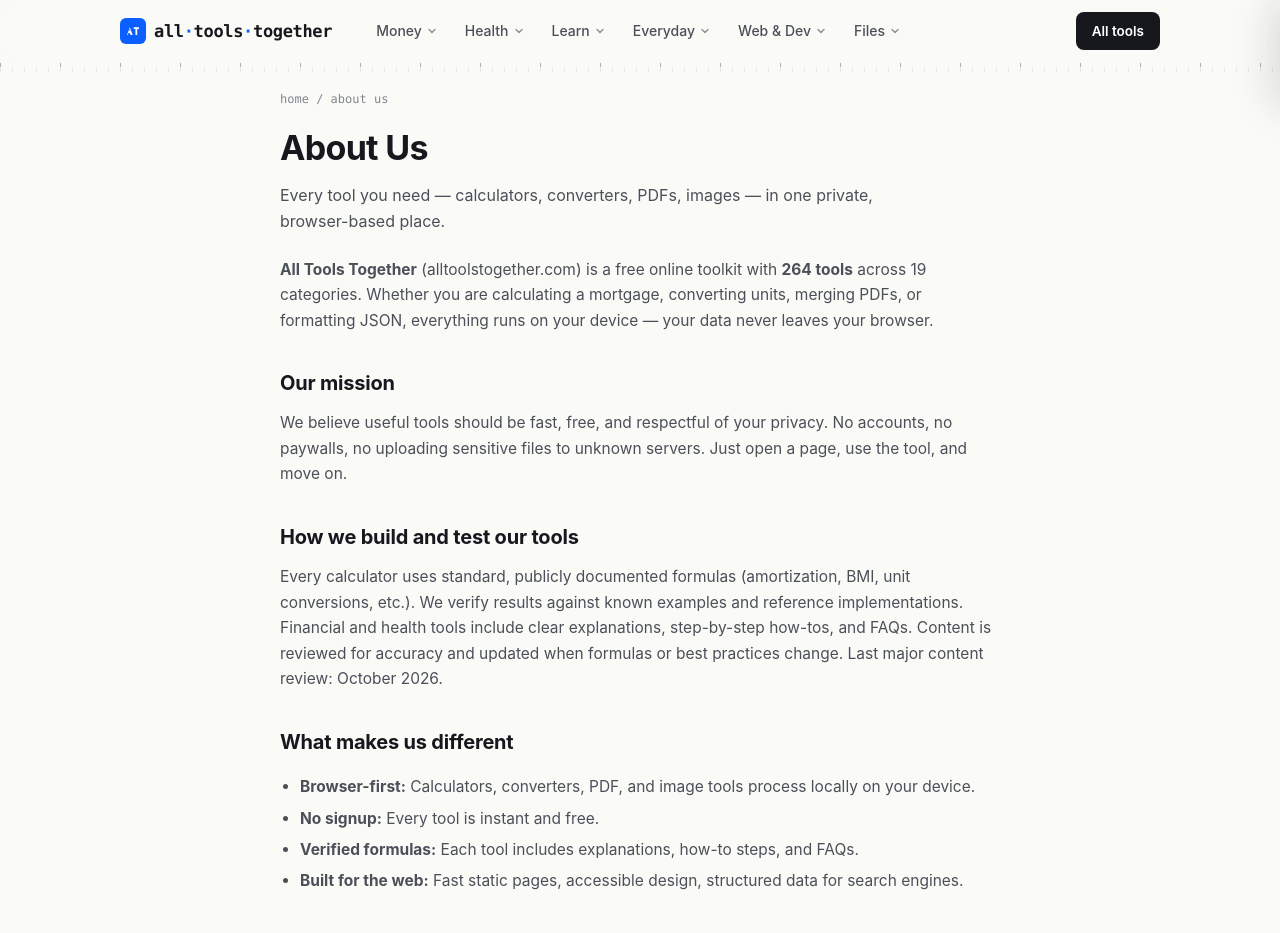
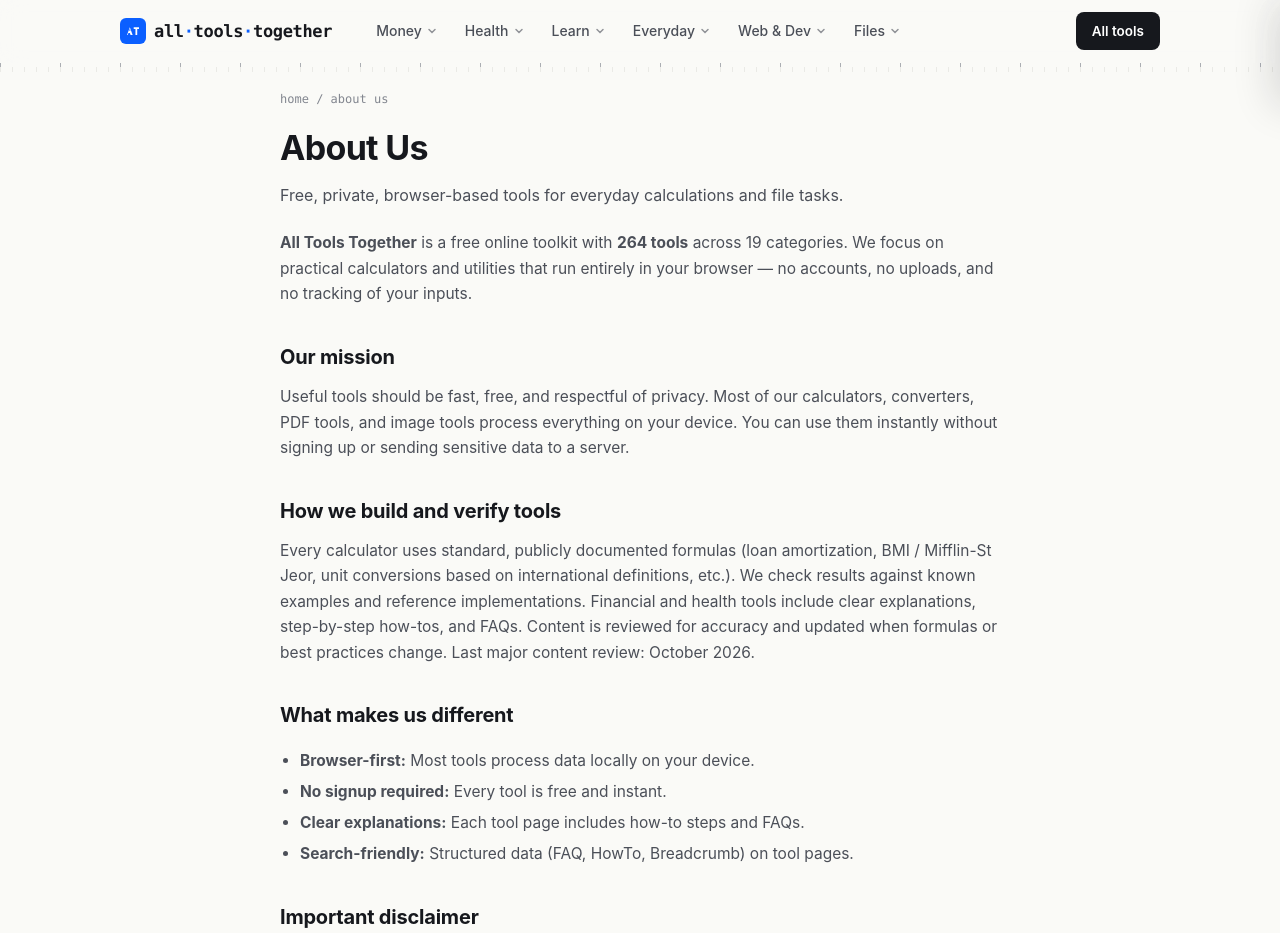
Before and after one commit to rajveer7790/alltoolstoghter, a Next.js app: page /about in a window 1280 px wide. Shown: the top 933 px of the page. Built offline with nearby package versions, Linux system fonts and the light colour scheme.

Commit message:
Expand About page for E-E-A-T (more depth, methodology, US context)

```diff
--- a/app/about/page.tsx
+++ b/app/about/page.tsx
@@ -6,7 +6,7 @@ import JsonLd from '@/components/JsonLd';
 
 export const metadata: Metadata = {
   title: 'About Us',
-  description: `Learn about ${SITE.name} — ${ALL_TOOLS.length} free online calculators, converters, and file tools that run entirely in your browser. Verified formulas and privacy-first design.`,
+  description: `Learn about ${SITE.name} — ${ALL_TOOLS.length} free online calculators, converters, and file tools that run entirely in your browser. Verified formulas, privacy-first design, and clear explanations.`,
   alternates: { canonical: '/about' },
   openGraph: {
     title: `About Us | ${SITE.name}`,
@@ -36,40 +36,42 @@ export default function AboutPage() {
       }} />
       <StaticPage
         title="About Us"
-        subtitle="Every tool you need — calculators, converters, PDFs, images — in one private, browser-based place."
+        subtitle="Free, private, browser-based tools for everyday calculations and file tasks."
       >
         <p>
-          <strong>{SITE.name}</strong> ({SITE.url.replace('https://', '')}) is a free online toolkit with{' '}
-          <strong>{ALL_TOOLS.length} tools</strong> across {CATEGORIES.length} categories. Whether you are
-          calculating a mortgage, converting units, merging PDFs, or formatting JSON, everything runs on your
-          device — your data never leaves your browser.
+          <strong>{SITE.name}</strong> is a free online toolkit with <strong>{ALL_TOOLS.length} tools</strong> across {CATEGORIES.length} categories.
+          We focus on practical calculators and utilities that run entirely in your browser — no accounts, no uploads, and no tracking of your inputs.
         </p>
+
         <h2>Our mission</h2>
         <p>
-          We believe useful tools should be fast, free, and respectful of your privacy. No accounts, no paywalls,
-          no uploading sensitive files to unknown servers. Just open a page, use the tool, and move on.
+          Useful tools should be fast, free, and respectful of privacy. Most of our calculators, converters, PDF tools, and image tools process everything on your device.
+          You can use them instantly without signing up or sending sensitive data to a server.
         </p>
-        <h2>How we build and test our tools</h2>
+
+        <h2>How we build and verify tools</h2>
         <p>
-          Every calculator uses standard, publicly documented formulas (amortization, BMI, unit conversions, etc.).
-          We verify results against known examples and reference implementations. Financial and health tools include
-          clear explanations, step-by-step how-tos, and FAQs. Content is reviewed for accuracy and updated when
-          formulas or best practices change. Last major content review: October 2026.
+          Every calculator uses standard, publicly documented formulas (loan amortization, BMI / Mifflin-St Jeor, unit conversions based on international definitions, etc.).
+          We check results against known examples and reference implementations. Financial and health tools include clear explanations, step-by-step how-tos, and FAQs.
+          Content is reviewed for accuracy and updated when formulas or best practices change. Last major content review: October 2026.
         </p>
+
         <h2>What makes us different</h2>
         <ul>
-          <li><strong>Browser-first:</strong> Calculators, converters, PDF, and image tools process locally on your device.</li>
-          <li><strong>No signup:</strong> Every tool is instant and free.</li>
-          <li><strong>Verified formulas:</strong> Each tool includes explanations, how-to steps, and FAQs.</li>
-          <li><strong>Built for the web:</strong> Fast static pages, accessible design, structured data for search engines.</li>
+          <li><strong>Browser-first:</strong> Most tools process data locally on your device.</li>
+          <li><strong>No signup required:</strong> Every tool is free and instant.</li>
+          <li><strong>Clear explanations:</strong> Each tool page includes how-to steps and FAQs.</li>
+          <li><strong>Search-friendly:</strong> Structured data (FAQ, HowTo, Breadcrumb) on tool pages.</li>
         </ul>
-        <h2>Disclaimer</h2>
+
+        <h2>Important disclaimer</h2>
         <p>
-          Results from financial, health, tax, and legal calculators are estimates for informational purposes only.
-          They are not professional advice. Always consult qualified professionals for important decisions.
+          Results from financial, health, tax, legal, and construction calculators are estimates for informational purposes only.
+          They are not professional advice. Always consult qualified professionals (financial advisors, doctors, tax professionals, etc.) for important decisions.
         </p>
+
         <p>
-          <Link href="/contact">Contact us</Link> with questions, corrections, or feedback.
+          Questions or corrections? <Link href="/contact">Contact us</Link>.
         </p>
       </StaticPage>
     </>
```
